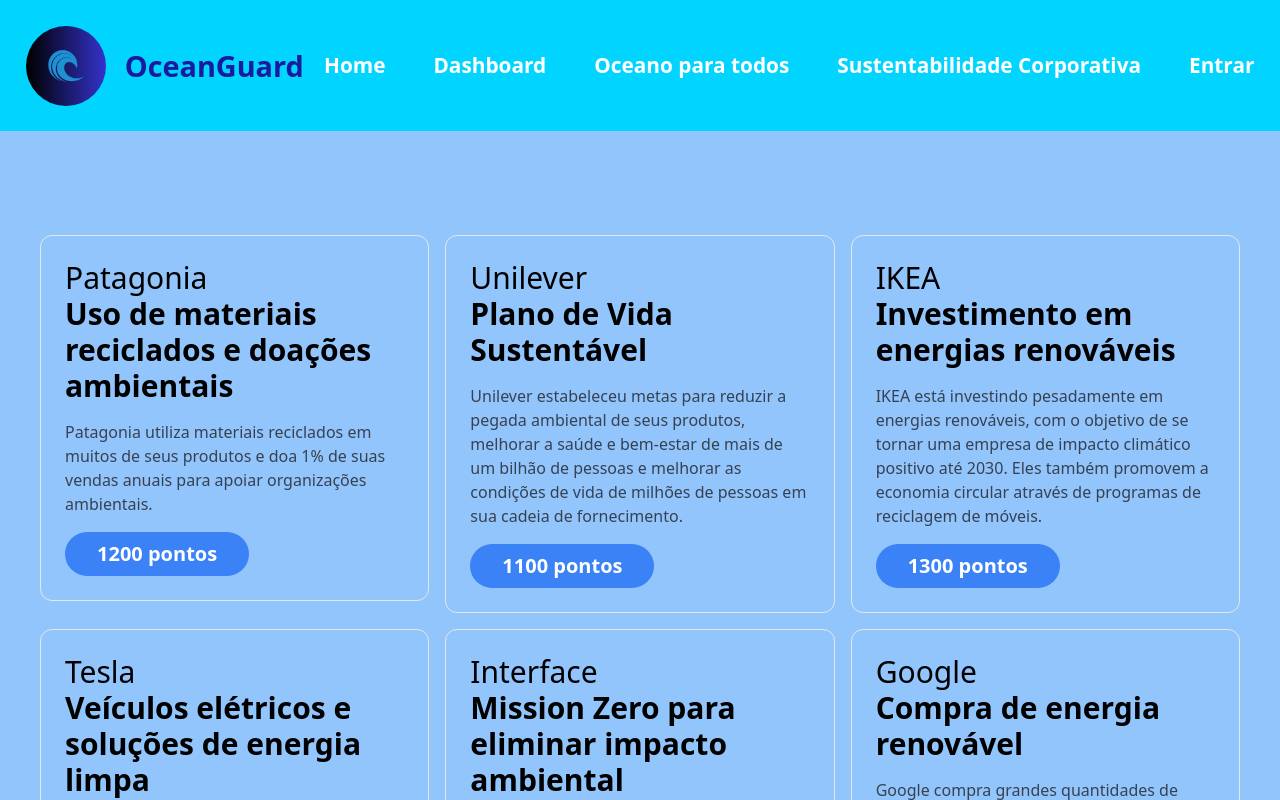
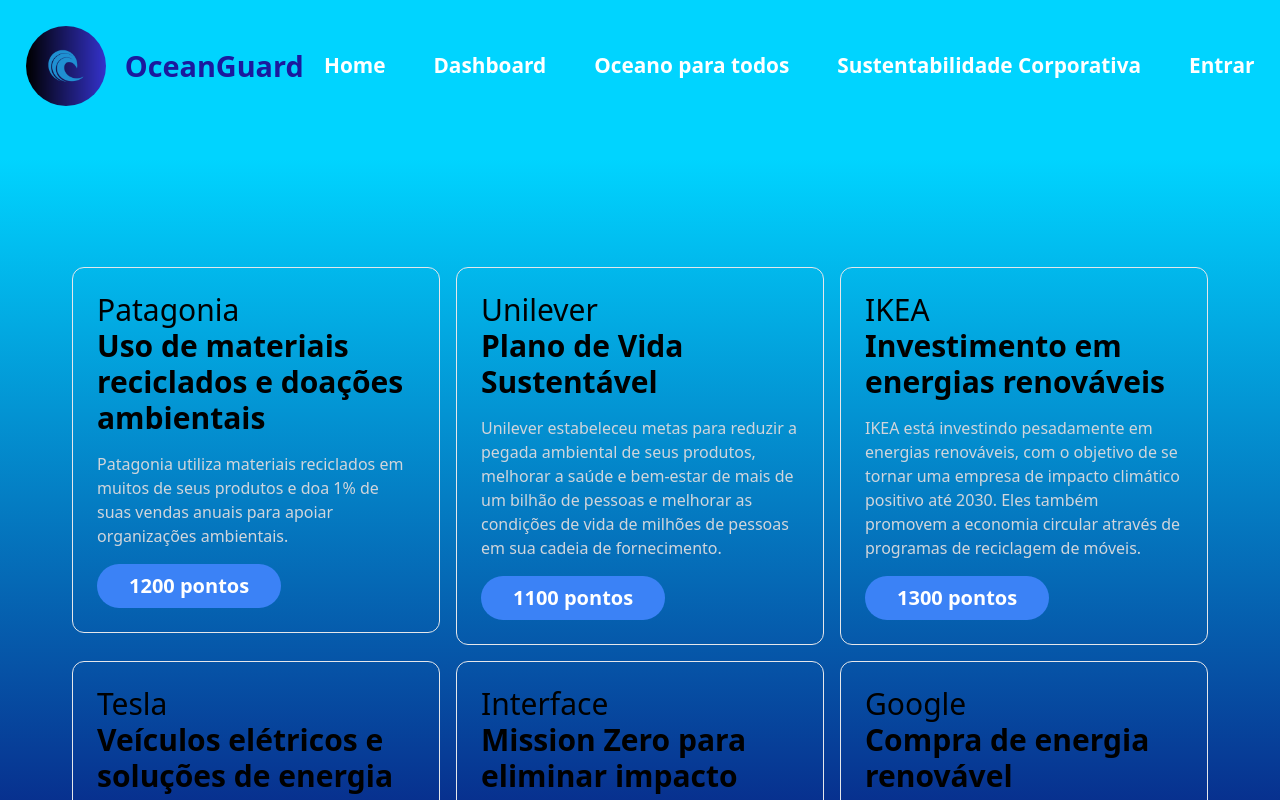
Before and after one commit to GabeFiore/GS-Oceans20, a React (Vite) app: page /empresarial in a window 1280 px wide. Shown: the top 800 px of the page. Built offline with nearby package versions, Linux system fonts and the light colour scheme.

Commit message:
Update Empresarial.jsx
att pagina

```diff
--- a/src/Pages/Empresarial/Empresarial.jsx
+++ b/src/Pages/Empresarial/Empresarial.jsx
@@ -10,9 +10,9 @@
   }, []);
 
   return (
-    <div className="bg-blue-300 min-h-screen">
-      <main className="pt-24 px-10 pb-4">
-        <div className="flex flex-wrap -mx-2">
+    <div className="bg-blue-300 min-h-screen dashboard">
+      <main className="pt-24  px-10 pb-4 ">
+        <div className="flex flex-wrap -mx-2 impactos">
           {empresas.map((empresa, index) => (
             <div key={index} className="w-full sm:w-1/2 lg:w-1/3 p-2">
               <Card
@@ -48,7 +48,7 @@
       {text} <br />
       <strong>{strongText}</strong>
     </p>
-    <p className="text-gray-700 mt-4">{description}</p>
+    <p className="text-gray-300 mt-4">{description}</p>
     <span className="bg-blue-500 text-xl text-white inline-block rounded-full mt-4 px-8 py-2">
       <strong>{points}</strong>
     </span>
```
